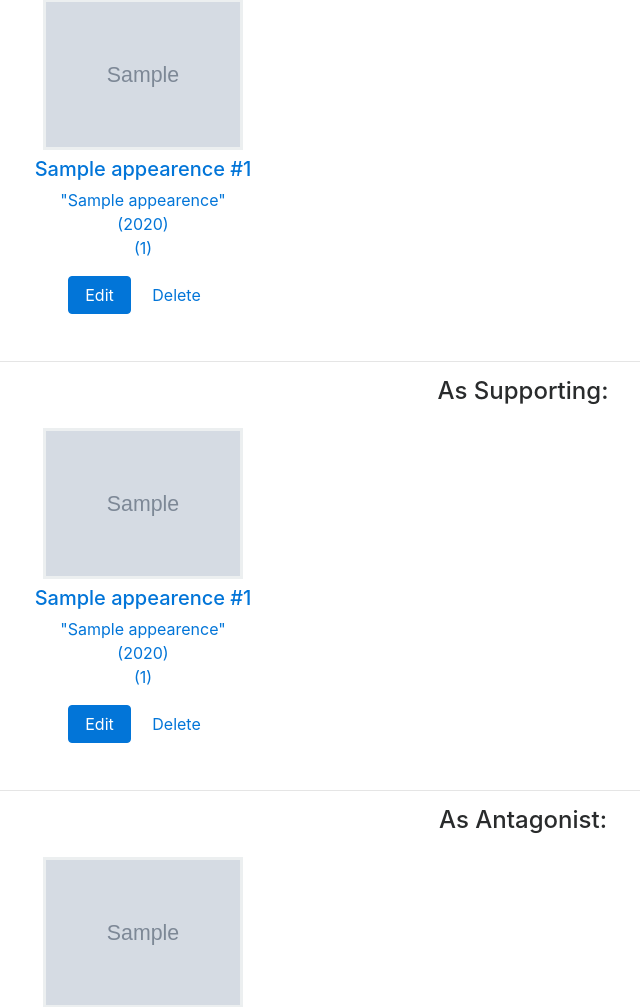
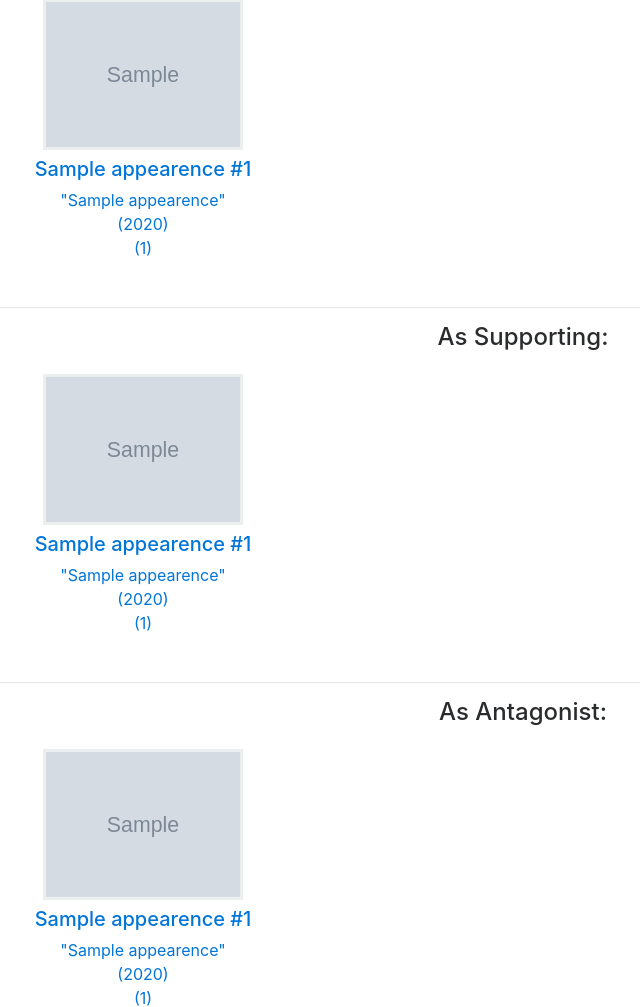
Before and after one commit to dnalet/ca, a Flask app: template app/templates/character.html in a window 1280 px wide. Shown: the part 408-1415 px from the top of the page, without its empty margins (117-757 px from the left). Run offline with Flask 2, Linux system fonts and the light colour scheme; the template is opened without the code that fills it: most values are stand-ins (such as "Sample title", 1, 10 or a date in 2020); grey boxes marked "Sample" are stand-in pictures; some libraries are stand-ins or nearby versions.

Commit message:
Formatted DB files and fixed character.html

```diff
--- a/app/templates/character.html
+++ b/app/templates/character.html
@@ -40,12 +40,6 @@
                                                 (Unknown Earth)
                                             {% endif %}
                                         </p>
-                                        <p>
-                                            <a href="#" class="btn btn-primary"
-                                               role="button">Edit</a>
-                                            <a href="#" class="btn btn-default"
-                                               role="button">Delete</a>
-                                        </p>
                                     </div>
                                 </a>
                             </div>
@@ -83,12 +77,6 @@
                                             {% else %}
                                                 (Unknown Earth)
                                             {% endif %}
-                                        </p>
-                                        <p>
-                                            <a href="#" class="btn btn-primary"
-                                               role="button">Edit</a>
-                                            <a href="#" class="btn btn-default"
-                                               role="button">Delete</a>
                                         </p>
                                     </div>
                                 </a>
--- a/app/views.py
+++ b/app/views.py
@@ -1,11 +1,10 @@
 import datetime
 
-from flask import render_template, request, redirect, flash
-from flask_wtf import FlaskForm
+import pymysql
 
 from app import app
+from flask import render_template, request, redirect, flash
 from .forms import AddIssueForm
-import pymysql
 
 connection = pymysql.connect(host='localhost',
                              user='root',
```
